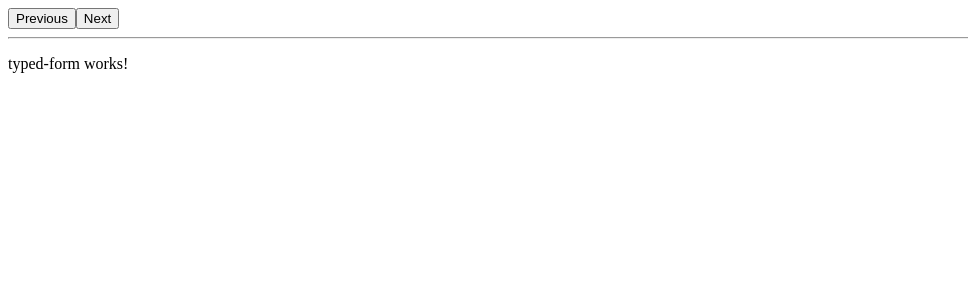
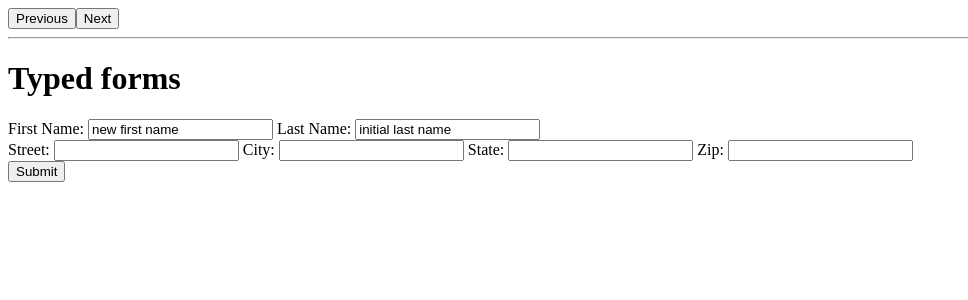
Before and after one commit to BryanDebinB12/angular-17-demo, an Angular app: page /8 in a window 1280 px wide. Shown: the top 300 px of the page, without its empty margins (0-968 px from the left). Built offline with nearby package versions, Linux system fonts and the light colour scheme.

Commit message:
typed forms

```diff
--- /dev/null
+++ b/src/app/input-decorator/child-input-decorator/child-input-decorator.component.html
@@ -0,0 +1 @@
+<p>Child component's input : {{ myInputName }}</p>
--- /dev/null
+++ b/src/app/input-decorator/child-input-decorator/child-input-decorator.component.ts
@@ -0,0 +1,23 @@
+import { Component, Input } from '@angular/core';
+
+@Component({
+  selector: 'app-child-input-decorator',
+  standalone: true,
+  imports: [],
+  templateUrl: './child-input-decorator.component.html',
+  styleUrl: './child-input-decorator.component.scss',
+})
+export class ChildInputDecoratorComponent {
+  @Input({
+    required: true,
+    alias: 'myInput',
+    // prefer using the transform function than a setter Input
+    transform: (inputValue: string) =>
+      inputValue.replace('original', 'transformed'),
+  })
+  // Need a "!" because it's not initialized in the constructor.
+  // Since the Input is required, there is a compilation when the component is used in a template, without this input.
+  // A possible caveat of using this "!" is that in case the component is instantiated by a service (e.g for a modal),
+  // the value might be undefined without compilation error. The code would then crash runtime.
+  myInputName!: string;
+}
--- a/src/app/input-decorator/input-decorator.component.html
+++ b/src/app/input-decorator/input-decorator.component.html
@@ -1 +1,2 @@
-<p>input-decorator works!</p>
+<h1>New Input() decorator options</h1>
+<app-child-input-decorator [myInput]="'original input value'" />
--- a/src/app/input-decorator/input-decorator.component.ts
+++ b/src/app/input-decorator/input-decorator.component.ts
@@ -1,10 +1,11 @@
 import { CommonModule } from '@angular/common';
 import { Component } from '@angular/core';
+import { ChildInputDecoratorComponent } from './child-input-decorator/child-input-decorator.component';
 
 @Component({
   selector: 'app-input-decorator',
   standalone: true,
-  imports: [CommonModule],
+  imports: [CommonModule, ChildInputDecoratorComponent],
   templateUrl: './input-decorator.component.html',
   styleUrl: './input-decorator.component.scss',
 })
--- a/src/app/standalone/standalone.component.html
+++ b/src/app/standalone/standalone.component.html
@@ -1,10 +1,7 @@
-<h1>standalone works!</h1>
+<h1>standalone components</h1>
 
 <ul>
-  <li>
-    <pre>Import</pre>
-    in the component's decorator
-  </li>
+  <li>Import in the component's decorator</li>
   <li>Different default project bootstraping</li>
   <li>Different default project routing</li>
 </ul>
--- a/src/app/typed-form/typed-form.component.html
+++ b/src/app/typed-form/typed-form.component.html
@@ -1 +1,38 @@
-<p>typed-form works!</p>
+<h1>Typed forms</h1>
+
+<form [formGroup]="nonNullableFormGroup">
+  <label>
+    First Name:
+    <!-- notice, there is still no type checking on "formControlName" -->
+    <input type="text" formControlName="firstName" />
+  </label>
+
+  <label>
+    Last Name:
+    <input type="text" formControlName="lastName" />
+  </label>
+
+  <div formGroupName="address">
+    <label>
+      Street:
+      <input type="text" formControlName="street" />
+    </label>
+
+    <label>
+      City:
+      <input type="text" formControlName="city" />
+    </label>
+
+    <label>
+      State:
+      <input type="text" formControlName="state" />
+    </label>
+
+    <label>
+      Zip:
+      <input type="text" formControlName="zip" />
+    </label>
+  </div>
+
+  <button type="submit">Submit</button>
+</form>
--- a/src/app/typed-form/typed-form.component.ts
+++ b/src/app/typed-form/typed-form.component.ts
@@ -1,11 +1,82 @@
 import { CommonModule } from '@angular/common';
-import { Component } from '@angular/core';
+import { Component, OnInit, inject } from '@angular/core';
+import {
+  FormBuilder,
+  NonNullableFormBuilder,
+  ReactiveFormsModule,
+} from '@angular/forms';
 
 @Component({
   selector: 'app-typed-form',
   standalone: true,
-  imports: [CommonModule],
+  imports: [CommonModule, ReactiveFormsModule],
   templateUrl: './typed-form.component.html',
   styleUrl: './typed-form.component.scss',
 })
-export class TypedFormComponent {}
+export class TypedFormComponent implements OnInit {
+  private readonly formBuilder = inject(FormBuilder);
+  private readonly nonNullableFormBuilder = inject(NonNullableFormBuilder);
+
+  // initial values let angular infer the type automatically
+  public formGroup = this.formBuilder.group({
+    firstName: ['initial name'],
+    lastName: ['initial last name'],
+    address: this.formBuilder.group({
+      street: [''],
+      city: [''],
+      state: [''],
+      zip: [''],
+    }),
+  });
+
+  public nonNullableFormGroup = this.nonNullableFormBuilder.group({
+    firstName: ['initial name'],
+    lastName: ['initial last name'],
+    address: this.nonNullableFormBuilder.group({
+      street: [''],
+      city: [''],
+      state: [''],
+      zip: [''],
+    }),
+  });
+
+  ngOnInit(): void {
+    // type safety and IDE completion when accessing form values
+    const city = this.formGroup.value.address?.city;
+
+    // note : old way of accessing form values is also type safe (but no IDE completion)!
+    const maybeCityIfIMadeNoTypo = this.formGroup.get('address.city')?.value;
+
+    // prefer using nonNullableFormBuilder when possible : the formGroup will reset to the initial values instead of null.
+    console.log('formGroup before reset', this.formGroup.value);
+    this.formGroup.reset();
+    console.log('formGroup after reset', this.formGroup.value);
+
+    console.log(
+      'nonNullableFormGroup before reset',
+      this.nonNullableFormGroup.value
+    );
+    this.nonNullableFormGroup.reset();
+    console.log(
+      'nonNullableFormGroup after reset',
+      this.nonNullableFormGroup.value
+    );
+
+    // When a field is disabled, the value is evaluated at undefined.
+    this.nonNullableFormGroup.controls.firstName.setValue('new first name');
+    this.nonNullableFormGroup.controls.firstName.disable();
+    console.log(
+      'firstName value after disabling firstName:',
+      this.nonNullableFormGroup.value.firstName,
+      ', firstName raw value after disabling firstName:',
+      this.nonNullableFormGroup.getRawValue().firstName
+    );
+    this.nonNullableFormGroup.controls.firstName.enable();
+    console.log(
+      'firstName value after enabling firstName:',
+      this.nonNullableFormGroup.value.firstName,
+      ',firstName raw value after enabling firstName:',
+      this.nonNullableFormGroup.getRawValue().firstName
+    );
+  }
+}
```
Also changed, not shown: src/app/input-decorator/child-input-decorator/child-input-decorator.component.scss (added), 1 other file (tests, documents, lock files or other folders).
